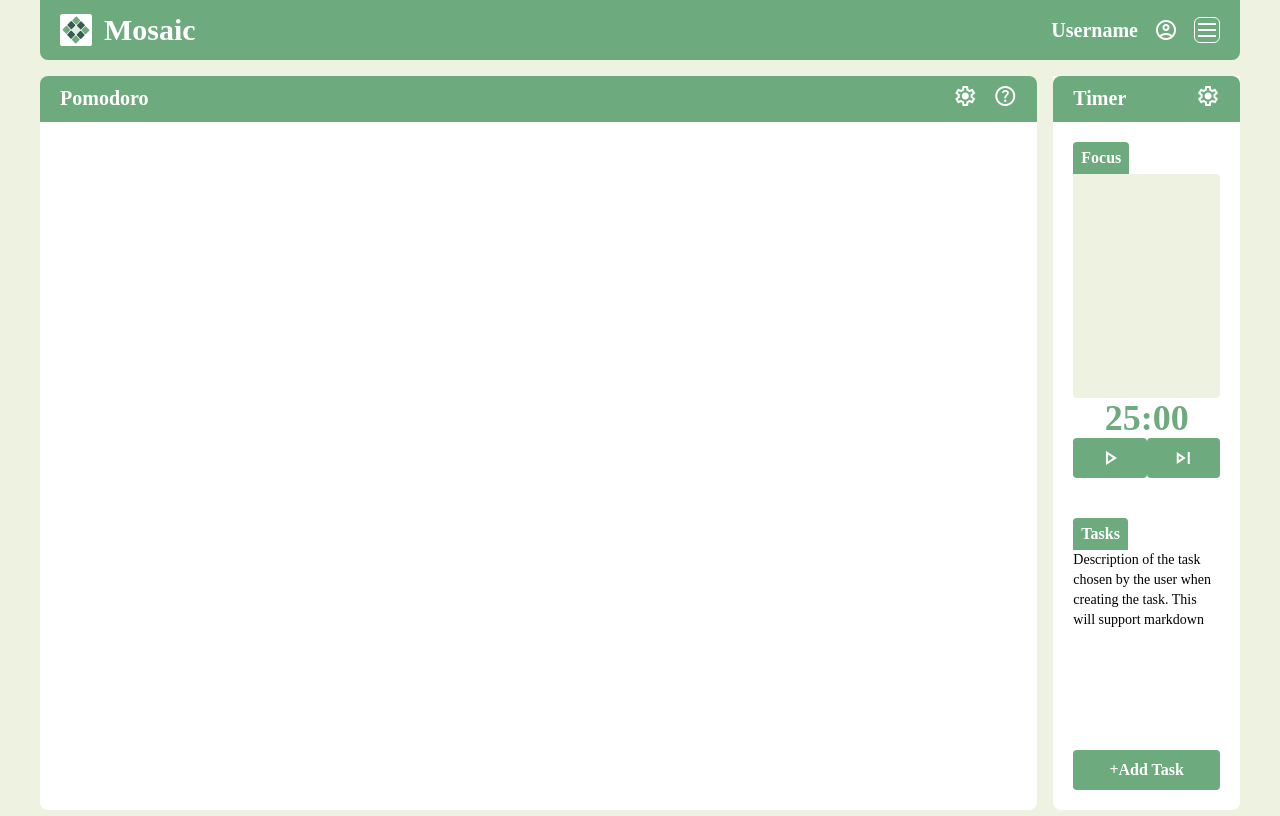
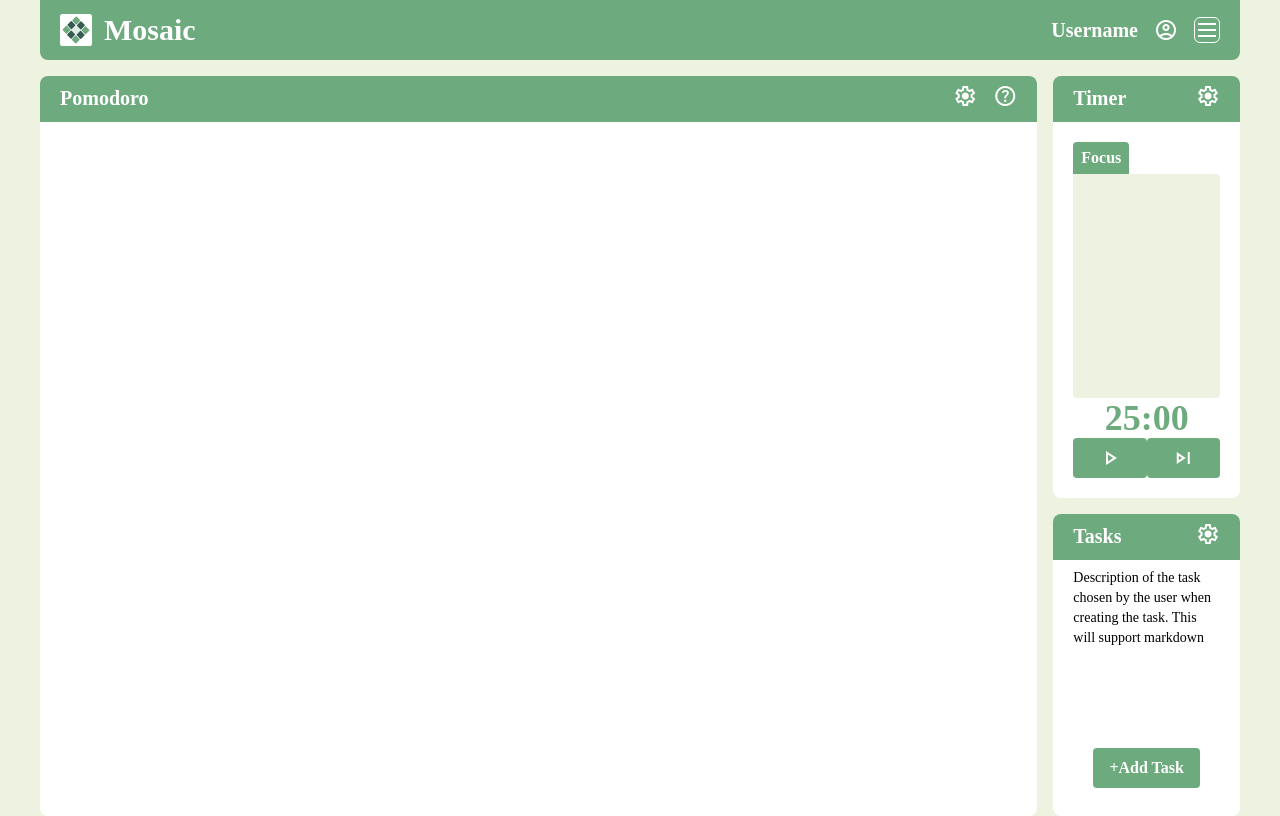
Before and after one commit to Gabriel-S-Paiva/mosaic, a Vue app: page / in a window 1280 px wide. Built offline with nearby package versions, Linux system fonts and the light colour scheme.

Commit message:
Refactor Sidebar and Tasks components; remove unused Modal and settings functionality from Sidebar; enhance Tasks layout with settings button; update Timer component to include settings button and modal functionality.

```diff
--- a/src/components/Sidebar.vue
+++ b/src/components/Sidebar.vue
@@ -1,33 +1,15 @@
 <script setup lang="ts">
 import Timer from './Timer.vue';
 import Tasks from './Tasks.vue';
-import Modal from './Modal.vue';
-
-import { ref } from 'vue';
-
-const timerSettings = ref(false)
-
-const openSettings = () => {
-    timerSettings.value = true;
-}
 </script>
 
 <template>
-    <main class="w-full/6 bg-white col-span-2 rounded-b-lg">
-        <div class="px-5 py-2 bg-primary rounded-t-lg flex justify-between">
-            <h2 class=" text-white text-xl font-bold font-['Switzer']">
-                Timer
-            </h2>
-            <div class="flex gap-4">
-                <button @click="openSettings">
-                    <span class="material-symbols-outlined text-white">settings</span>
-                </button>
-            </div>
+    <main class="w-full col-span-2 flex flex-col gap-4">
+        <div class="w-full bg-white rounded-lg">
+            <Timer />
         </div>
-        <Timer />
-        <Tasks />
+        <div class="w-full bg-white rounded-lg">
+            <Tasks />
+        </div>
     </main>
-    <Modal v-if="timerSettings" :title="'Timer'" @close="timerSettings = false">
-
-    </Modal>
 </template>
--- a/src/components/Tasks.vue
+++ b/src/components/Tasks.vue
@@ -2,16 +2,23 @@
 
 </script>
 <template>
-    <div class="p-5">
-      <h3 class="w-fit bg-primary rounded-t px-2 py-1 text-white text-base font-bold font-['Switzer']">Tasks</h3>
-
-      <p class="text-sm font-normal font-['Switzer']">
-        <!-- Delete Content after -->
-        Description of the task chosen by the user when creating the task. This will support markdown
-      </p>
+  <div class="px-5 py-2 bg-primary rounded-t-lg flex justify-between">
+    <h2 class=" text-white text-xl font-bold font-['Switzer']">
+        Tasks
+    </h2>
+    <div class="flex gap-4">
+        <button @click="">
+            <span class="material-symbols-outlined text-white">settings</span>
+        </button>
     </div>
+  </div>
+  <div class="px-5 py-2">
+    <p class="text-sm font-normal font-['Switzer']">
+      <!-- Delete Content after -->
+      Description of the task chosen by the user when creating the task. This will support markdown
+    </p>
     <div class="p-5 relative">
-     <!--  Progress Bar -->
+      <!--  Progress Bar -->
     </div>
     <div class="p-5">
         <ul> <!-- v-for="value in source" -->
@@ -21,4 +28,5 @@
     <div class="p-5">
       <button class="w-full h-10 rounded bg-primary text-white text-base font-bold font-['Switzer']">+Add Task</button>
     </div>
+  </div>
 </template>
--- a/src/components/Timer.vue
+++ b/src/components/Timer.vue
@@ -1,7 +1,9 @@
 <script setup lang="ts">
   import { ref, watch } from 'vue';
   import Mosaic from './Mosaic.vue';
+  import Modal from './Modal.vue';
 
+  const timerSettings = ref(false)
   const timer = ref(1500);
   const status = ref({
     type: "Focus",
@@ -55,9 +57,23 @@
     const timeLeft:string = String(minutes) + ':' + secondsLeft;
     return timeLeft
   }
+
+  const openSettings = () => {
+      timerSettings.value = true;
+  }
 </script>
 
 <template>
+        <div class="px-5 py-2 bg-primary rounded-t-lg flex justify-between">
+          <h2 class=" text-white text-xl font-bold font-['Switzer']">
+              Timer
+          </h2>
+          <div class="flex gap-4">
+              <button @click="openSettings">
+                  <span class="material-symbols-outlined text-white">settings</span>
+              </button>
+          </div>
+      </div>
     <div class="p-5">
       <h3 class="w-fit bg-primary rounded-t px-2 py-1 text-white text-base font-bold font-['Switzer']">{{ status.type }}</h3>
       <Mosaic :timeElapsed="(1500 - timer)" :totalTimer="1500" />
@@ -72,4 +88,8 @@
         </button>
       </div>
     </div>
+
+    <Modal v-if="timerSettings" :title="'Timer'" @close="timerSettings = false">
+
+    </Modal>
 </template>
```
